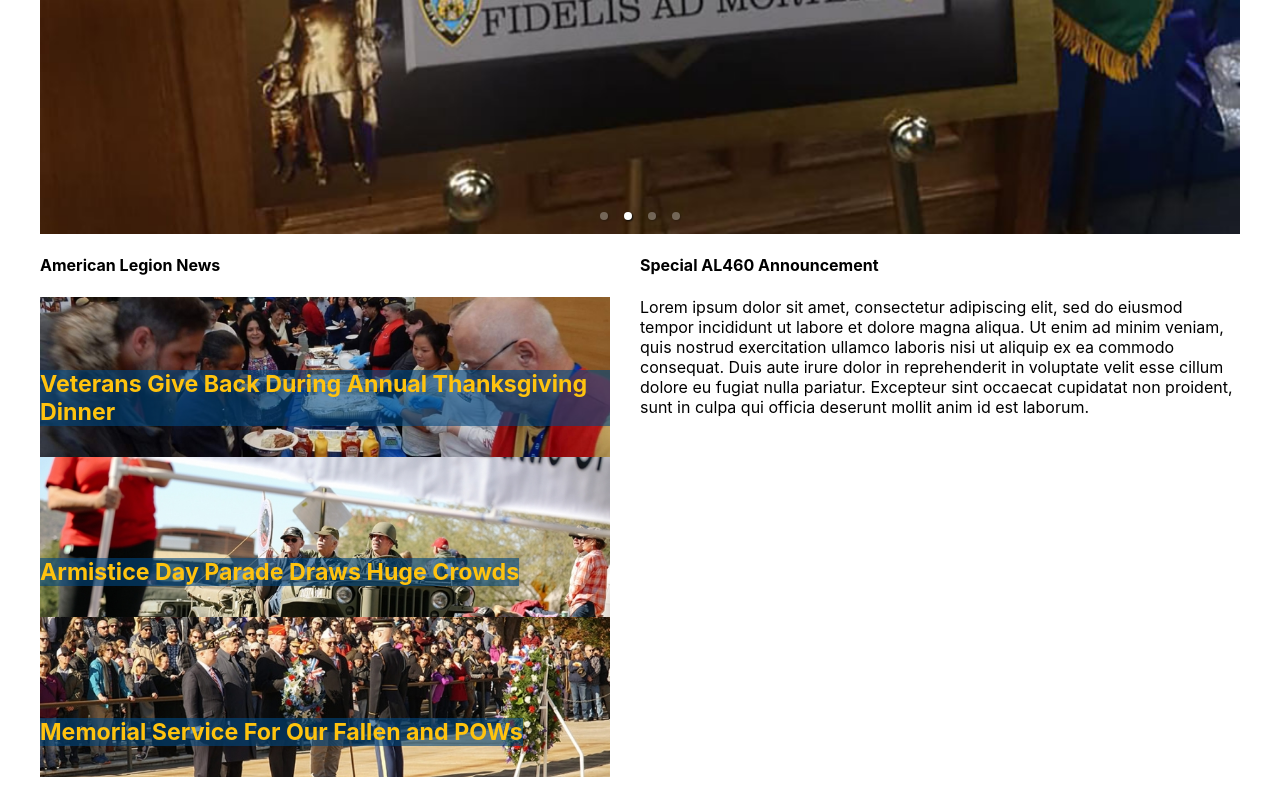
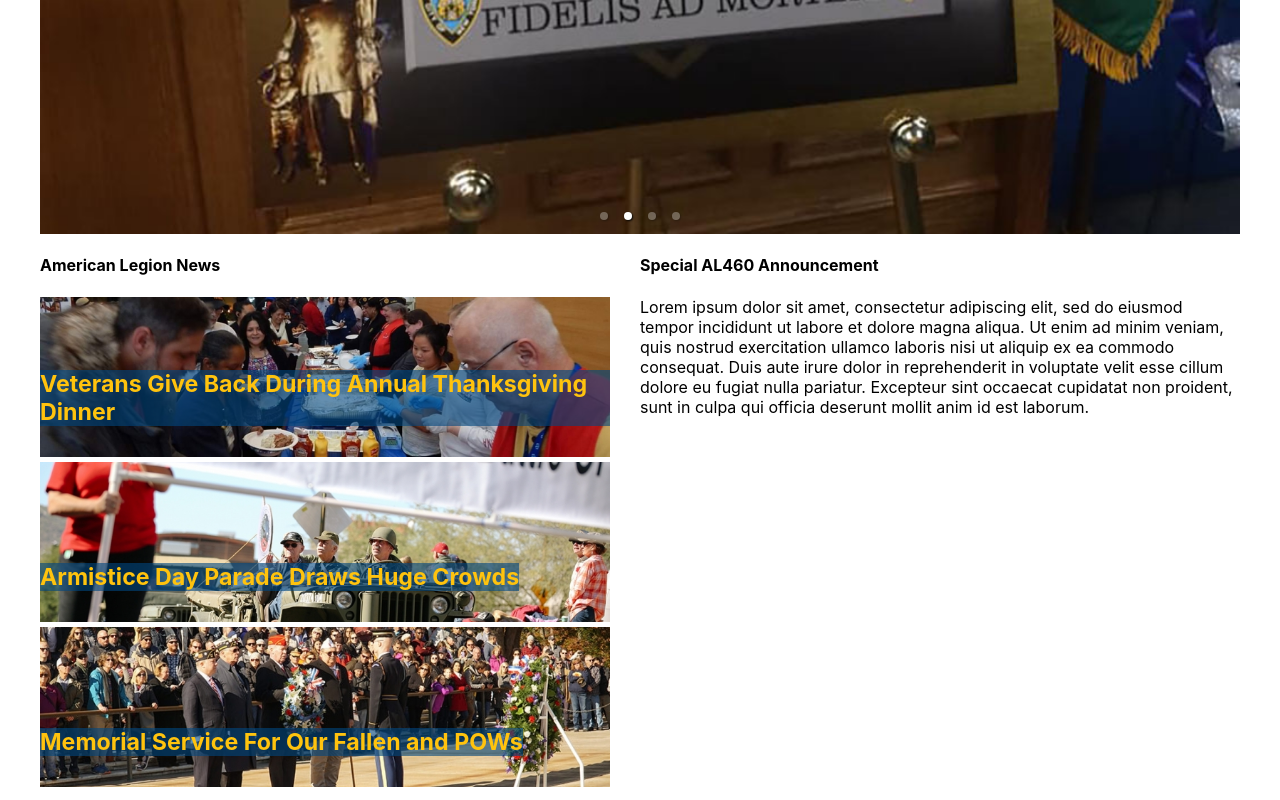
Before and after one commit to eagletommy52/AL460, a React (Create React App) app: page / in a window 1280 px wide. Shown: the part 677-1477 px from the top of the page. Built offline with nearby package versions, Linux system fonts and the light colour scheme.

Commit message:
added bottom margin to newscards

```diff
--- a/src/index.css
+++ b/src/index.css
@@ -118,6 +118,7 @@ li {
   flex-direction: column;
   justify-content: flex-end;
   align-items: flex-start;
+  margin-bottom: 5px;
 }
 .newsCardInner {
   display: flex;
```
